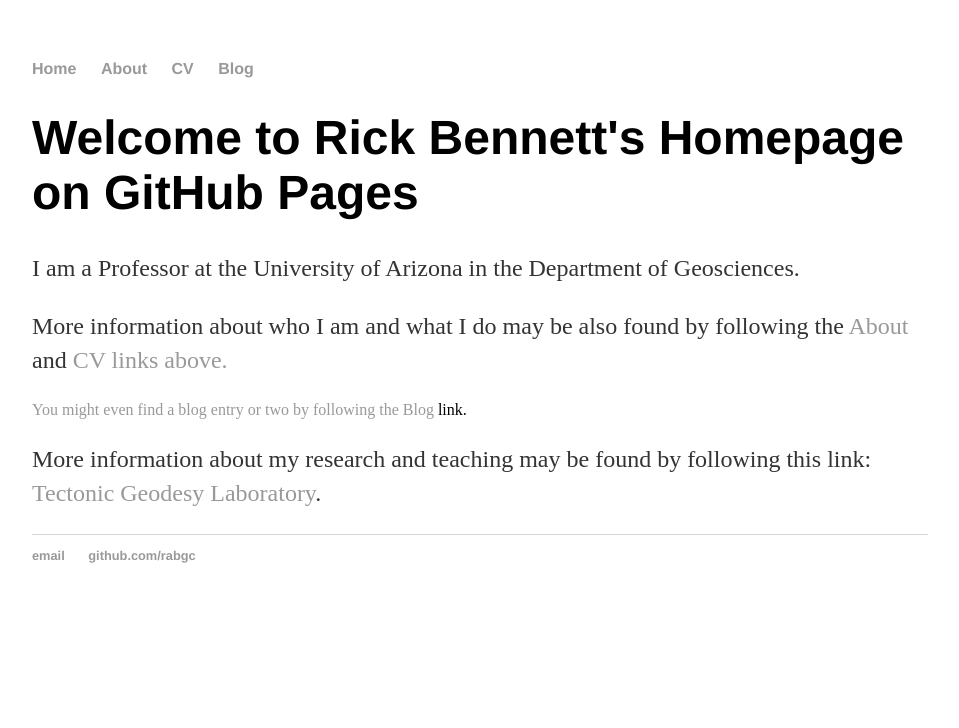
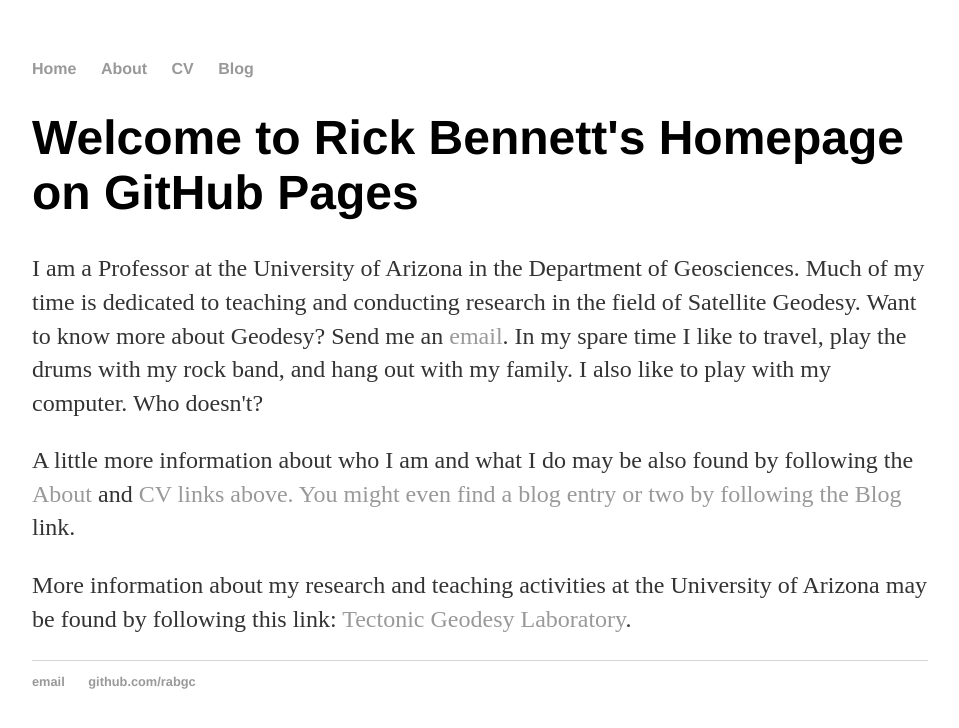
Before and after one commit to rabgc/rabgc.github.io, a Jekyll site: the page built from index.html, in a window 1280 px wide. Shown: the top 728 px of the page, without its empty margins (160-1119 px from the left). Built offline with Jekyll 4.4.1, drawn with Linux system fonts in a browser that asks for light colours.

Commit message:
Corrected typos and added content

```diff
--- a/index.html
+++ b/index.html
@@ -6,10 +6,10 @@
 
   <h1>Welcome to Rick Bennett's Homepage on GitHub Pages</h1>
 
-  <p> I am a Professor at the University of Arizona in the Department of Geosciences. </p>
+  <p> I am a Professor at the University of Arizona in the Department of Geosciences. Much of my time is dedicated to teaching and conducting research in the field of Satellite Geodesy. Want to know more about Geodesy? Send me an <a href="mailto:tectorab@gmail.com">email</a>. In my spare time I like to travel, play the drums with my rock band, and hang out with my family. I also like to play with my computer. Who doesn't?</p>
 
-  <p> More information about who I am and what I do may be also found by following the <a href="/about">About</a> and <a href="/cv">CV<a/> links above.</p>  You might even find a blog entry or two by following the <a href="/blog">Blog</a> link. </p>
+  <p> A little more information about who I am and what I do may be also found by following the <a href="/about">About</a> and <a href="/cv">CV<a/> links above. You might even find a blog entry or two by following the <a href="/blog">Blog</a> link. </p>
 
-  <p> More information about my research and teaching may be found by following this link: <a href="https://geodesy.geo.arizona.edu/pages/people/rick-bennett.php">Tectonic Geodesy Laboratory</a>.</p>
+  <p> More information about my research and teaching activities at the University of Arizona may be found by following this link: <a href="https://geodesy.geo.arizona.edu/pages/people/rick-bennett.php">Tectonic Geodesy Laboratory</a>.</p>
 
 </div><!-- /.blurb -->
```
